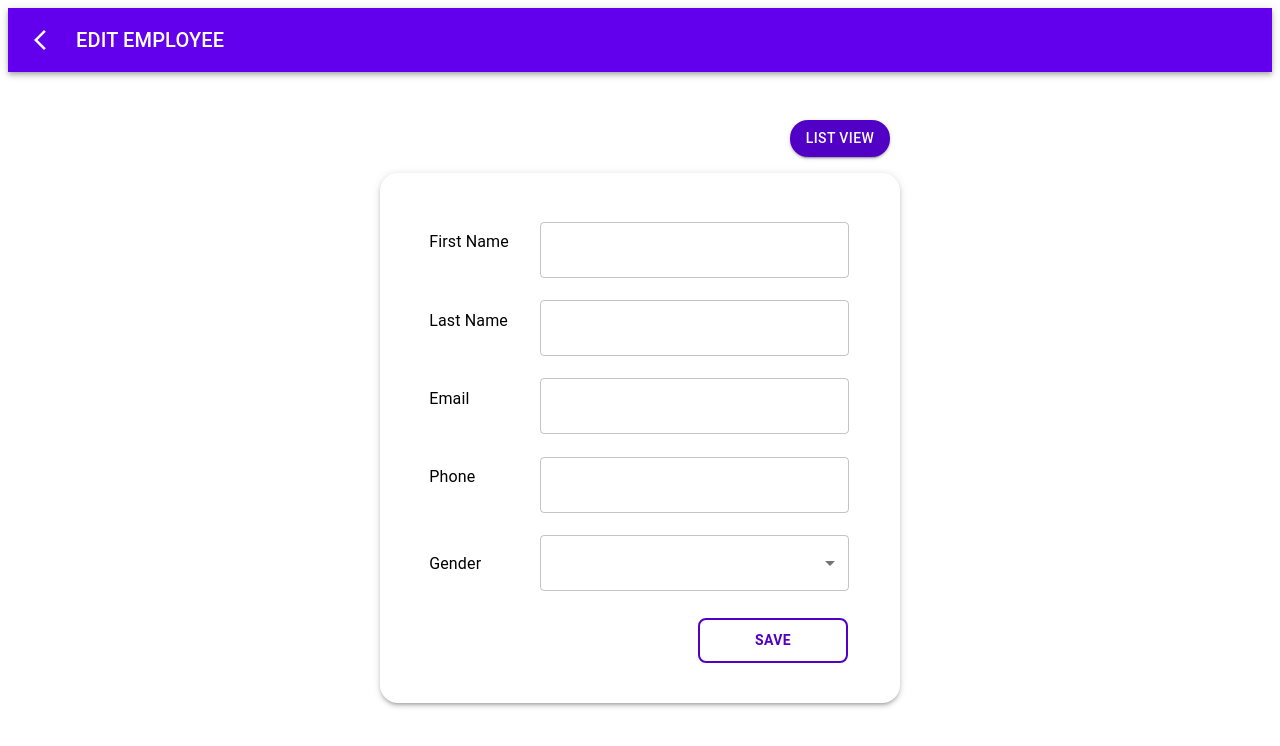
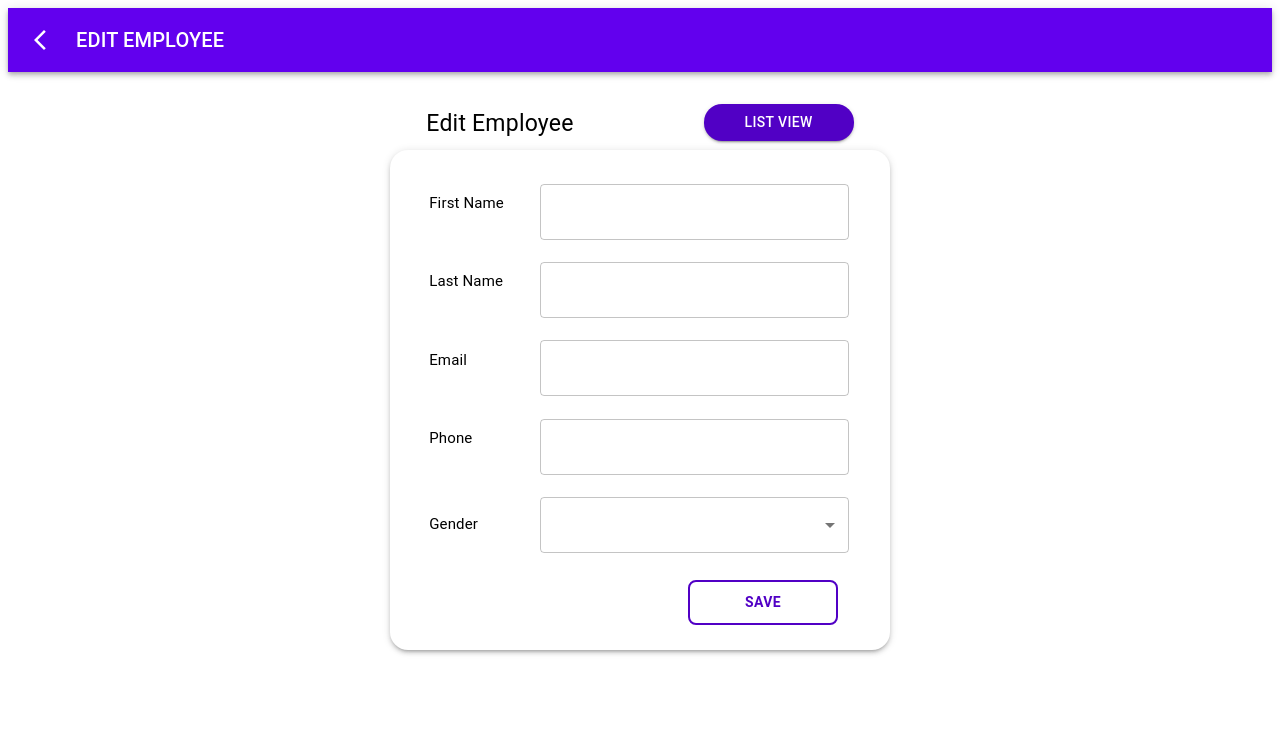
Before and after one commit to GathsaraH/web-swivel-em-system, a Next.js app: page /employee/edit/1 in a window 1280 px wide. Shown: the top 746 px of the page. Built offline with nearby package versions, Linux system fonts and the light colour scheme; no server answers.

Commit message:
fix: styling

```diff
--- a/src/components/ButtonSection/ButtonSection.tsx
+++ b/src/components/ButtonSection/ButtonSection.tsx
@@ -19,6 +19,15 @@ const StyledButton = styled(Button)(({ theme }) => ({
   "&:hover": {
     backgroundColor: "#5100c5",
   },
+}));
+const StyledListButton = styled(Button)(({ theme }) => ({
+  backgroundColor: "#5100c5",
+  color: "white",
+  borderRadius: "18px",
+  "&:hover": {
+    backgroundColor: "#5100c5",
+  },
+  width:'150px'
 }));
 const ButtonSection = (): JSX.Element => {
   const pathname = usePathname();
@@ -70,9 +79,9 @@ const ButtonSection = (): JSX.Element => {
         </IconButton>
       )}
       {pathname !== RootRoutes.EMPLOYEE_LIST && (
-        <StyledButton onClick={handleListView} variant="contained">
+        <StyledListButton onClick={handleListView} variant="contained">
           LIST VIEW
-        </StyledButton>
+        </StyledListButton>
       )}
       {pathname === RootRoutes.EMPLOYEE_LIST && (
         <StyledButton onClick={handleAddEmployee} variant="contained">
--- a/src/components/Employee/Add/EmployeeForm.tsx
+++ b/src/components/Employee/Add/EmployeeForm.tsx
@@ -30,7 +30,7 @@ const RootBox = styled(Box)(({ theme }) => ({
   width: "100%",
   height: "100%",
   minHeight: "510px",
-  marginTop: theme.spacing(3),
+  marginTop: theme.spacing(1),
 }));
 const StyledFormBox = styled(Box)(({ theme }) => ({
   display: "flex",
@@ -50,24 +50,39 @@ const StyledLabel = styled(InputLabel)(({ theme }) => ({
   color: "black",
   whiteSpace: "nowrap",
   width: "150px",
-  fontSize: "16px",
+  fontSize: "15px",
   fontStyle: "normal",
   fontFamily: '"Roboto", "Helvetica", "Arial", sans-serif',
 }));
 const StyledTextInput = styled(TextField)(({ theme }) => ({
   color: "black",
   height: "40px",
+  "& .MuiInputBase-input": {
+    color: "black", // Text color
+  },
+  "& .MuiInput-underline:before": {
+    borderBottomColor: "black", // Border color in default state
+  },
+  "& .MuiInput-underline:hover:before": {
+    borderBottomColor: "black", // Border color on hover (match with default)
+  },
+  "& .MuiInput-underline:after": {
+    borderBottomColor: "blue", // Border color when focused
+  },
 }));
 const StyledPaper = styled(Paper)(({ theme }) => ({
   borderRadius: "18px",
-  width: "520px",
-  minHeight: "530px",
-  marginTop: theme.spacing(-2),
+  width: "500px",
+  minHeight: "500px",
+  marginTop: theme.spacing(-3),
 }));
 const StyledTypo = styled(Typography)(({ theme }) => ({
-  fontWeight: "bold",
+  fontFamily: '"Roboto", "Helvetica", "Arial", sans-serif',
   color: "black",
-  fontSize: "24px",
+  fontSize: "23px",
+  paddingRight: "130px",
+  marginTop: "3px",
+  fontWeight: "500px",
 }));
 const StyledButtonBox = styled(Box)(({ theme }) => ({
   display: "flex",
@@ -91,13 +106,13 @@ const StyledButton = styled(Button)(({ theme }) => ({
 
 const StyledFormHelper = styled(FormHelperText)(({ theme }) => ({
   marginLeft: theme.spacing(16.5),
-  marginTop: theme.spacing(9),
+  marginTop: theme.spacing(9.3),
   position: "absolute",
 }));
 const ButtonRoot = styled(Box)(({ theme }) => ({
   display: "flex",
-  marginLeft: theme.spacing(50),
-  justifyContent: "flex-end",
+  // marginLeft: theme.spacing(44),
+  justifyContent: "space-between",
   marginBottom: theme.spacing(4),
 }));
 interface FormValues {
@@ -154,6 +169,11 @@ const EmployeeForm = (): JSX.Element => {
   return (
     <RootBox>
       <ButtonRoot>
+        <StyledTypo>
+          {pathname === RootRoutes.ADD_EMPLOYEE
+            ? "Add Employee"
+            : "Edit Employee"}
+        </StyledTypo>
         <ButtonSection />
       </ButtonRoot>
       <StyledPaper elevation={3}>
@@ -163,7 +183,7 @@ const EmployeeForm = (): JSX.Element => {
             xs={12}
             md={6}
             lg={4}
-            sx={{ marginLeft: "30px", marginTop: "30px" }}
+            sx={{ marginLeft: "20px", marginTop: "15px" }}
           >
             <StyledRootFormBox>
               <StyledFormBox>
```
